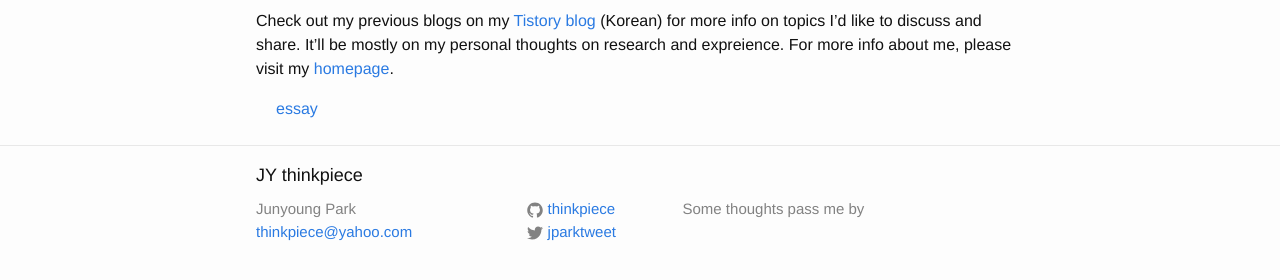
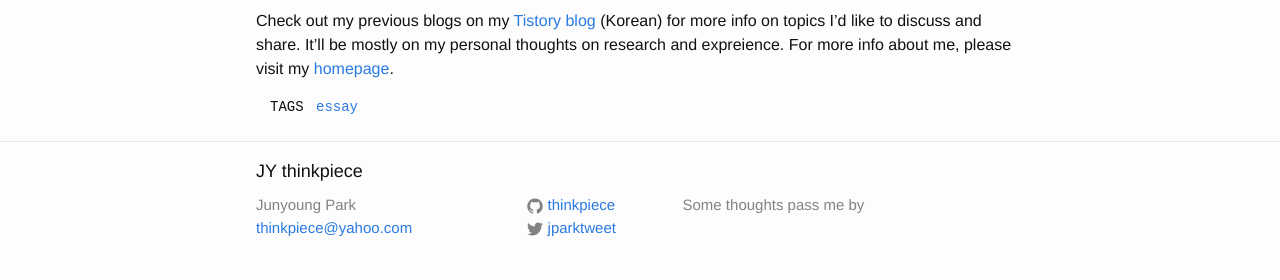
Before and after one commit to thinkpiece/thinkpiece.github.com, a Jekyll site: the page built from _posts/2015-09-21-moving-to-github-pages.md, in a window 1280 px wide. Shown: the part 273-553 px from the top of the page. Built offline with Jekyll 4.4.1, drawn with Linux system fonts in a browser that asks for light colours.

Commit message:
tag style converted to monospace

```diff
--- a/_layouts/post.html
+++ b/_layouts/post.html
@@ -14,7 +14,7 @@ comments: true
   </article>
 
   <ul class="tag-list">
-    {% for tag in page.tags %}
+    TAGS {% for tag in page.tags %}
     <li><a href="/tag/#{{ tag }}">{{ tag | downcase }}</a></li>
     {% endfor %}
   </ul>
--- a/_sass/_layout.scss
+++ b/_sass/_layout.scss
@@ -232,6 +232,10 @@
 /**
  * Tags
  */
+.tag-list {
+    font-family: monospace;
+    font-size: $small-font-size;
+}
 .tag-list li {
     display:inline;
     padding:0 4px;
```
